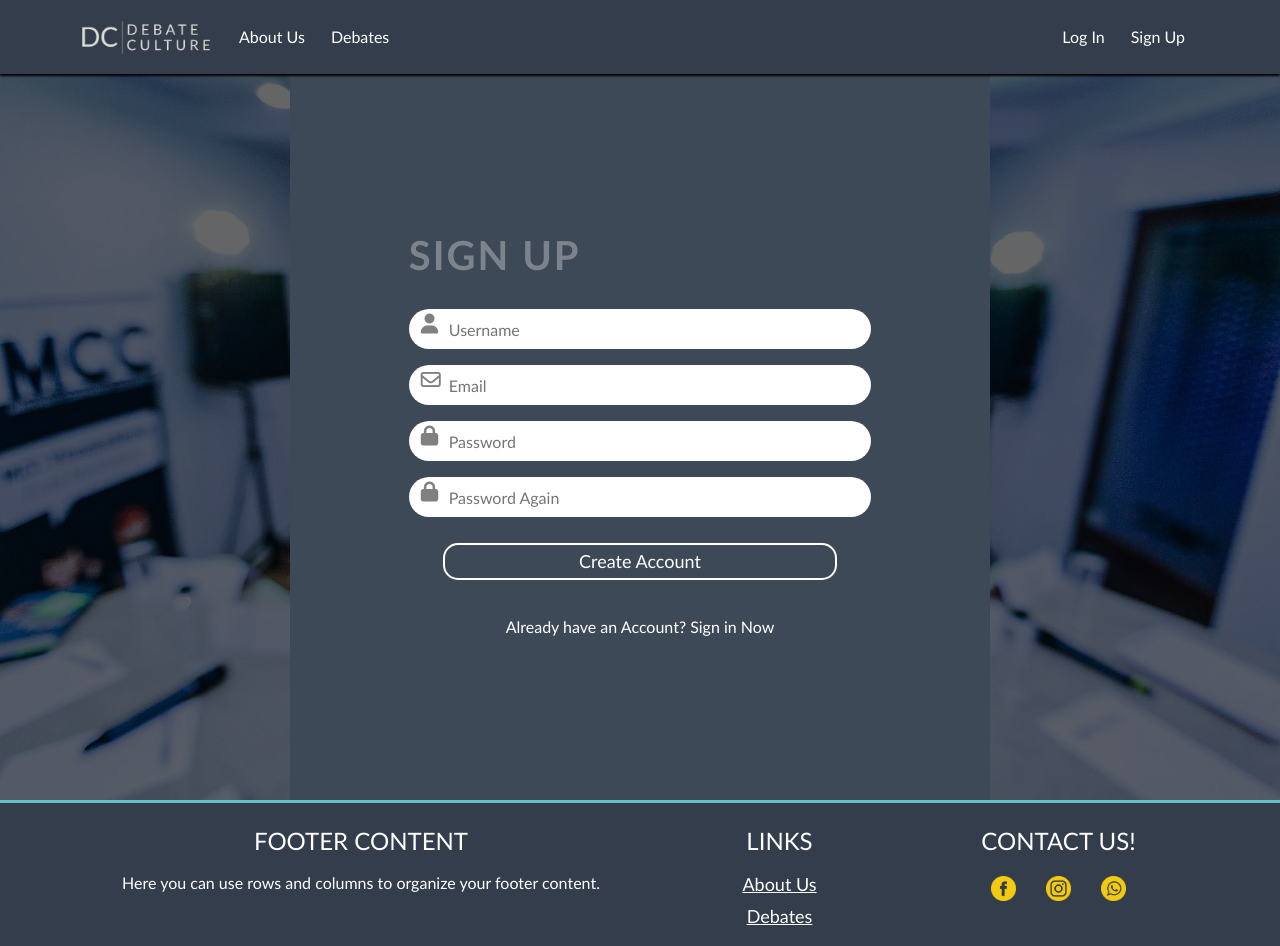
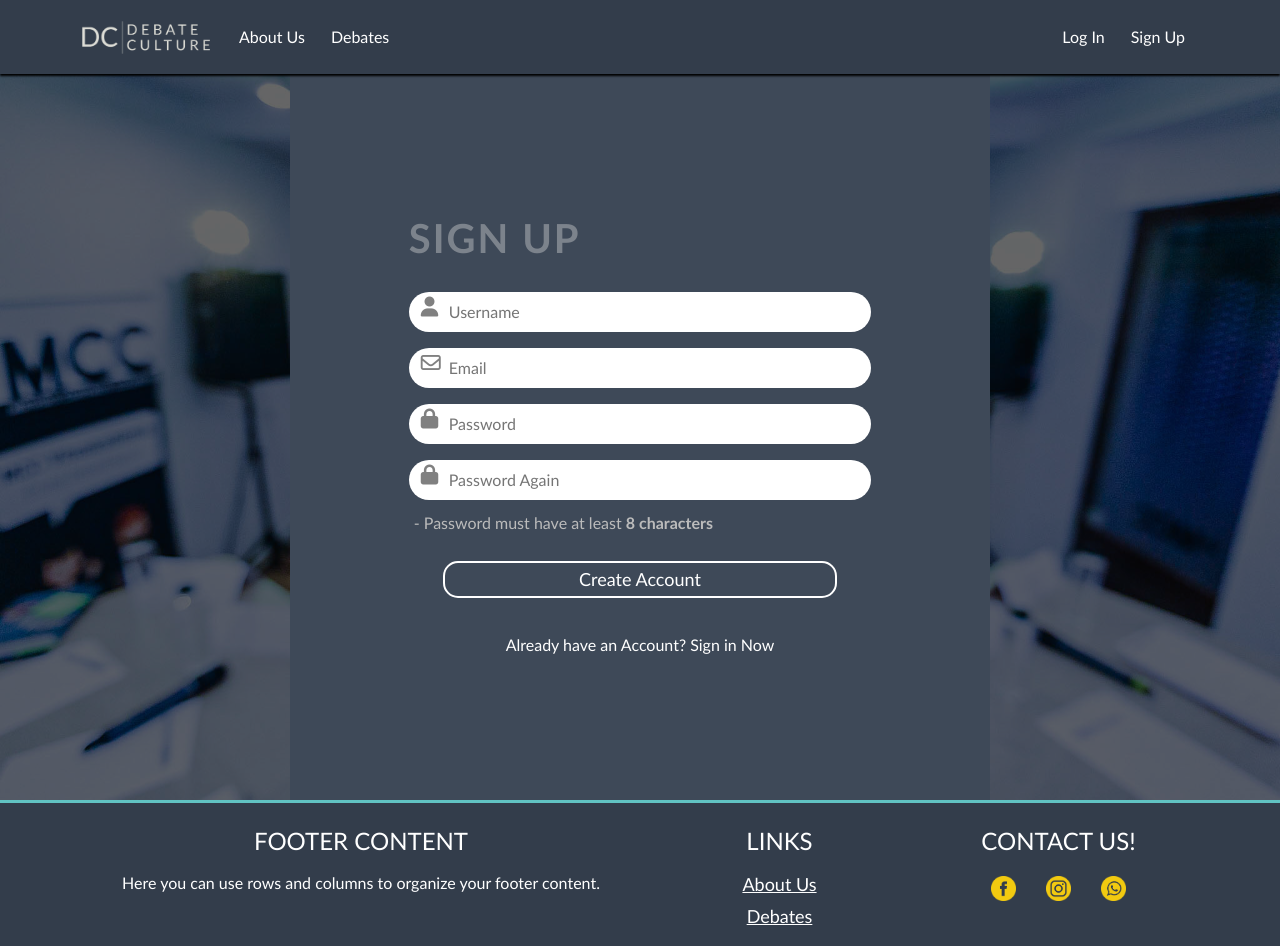
Before and after one commit to 917-SzaboBalazs/debate_app, a React (Create React App) app in the folder frontend/: page /sign-up in a window 1280 px wide. Built offline with nearby package versions, Linux system fonts and the light colour scheme; no server answers.

Commit message:
frontend#44

```diff
--- a/frontend/src/pages/LoginSignup/Signup.css
+++ b/frontend/src/pages/LoginSignup/Signup.css
@@ -145,8 +145,23 @@ input {
     font-size: 20px;
   }
 
+  /* PASSWORD HELPER */
+  .signup--password-help {
+    margin-top: -5px;
+    margin-left: 5px;
+    color: rgb(187, 187, 187);
+  }
+
+  .signup--password-help strong {
+    color: rgb(187, 187, 187);
+  }
+
   @media screen and (max-width: 1000px) {
     .trunk-container, .signup--container, .signup-box, .icon-container {
         width: 100%;
     }
+
+    .signup--password-help {
+        font-size: 14px;
+    }
   }
--- a/frontend/src/pages/LoginSignup/Signup.jsx
+++ b/frontend/src/pages/LoginSignup/Signup.jsx
@@ -257,9 +257,9 @@ function Signup() {
                       <i>&#xf023;</i>
                     </div>
                     {/* </div> */}
-                    {/* <p className="signup--password-help text-center">
-                      The password needs to be at least 8 characters long, has to contain a capital letter and a number at least.
-                    </p> */}
+                    <p className="signup--password-help">
+                      - Password must have at least <strong>8 characters</strong>
+                    </p>
 
                     <div className="signup--btn-row row text-center">
                       <div className="singup--btn-cont col-12">
```
